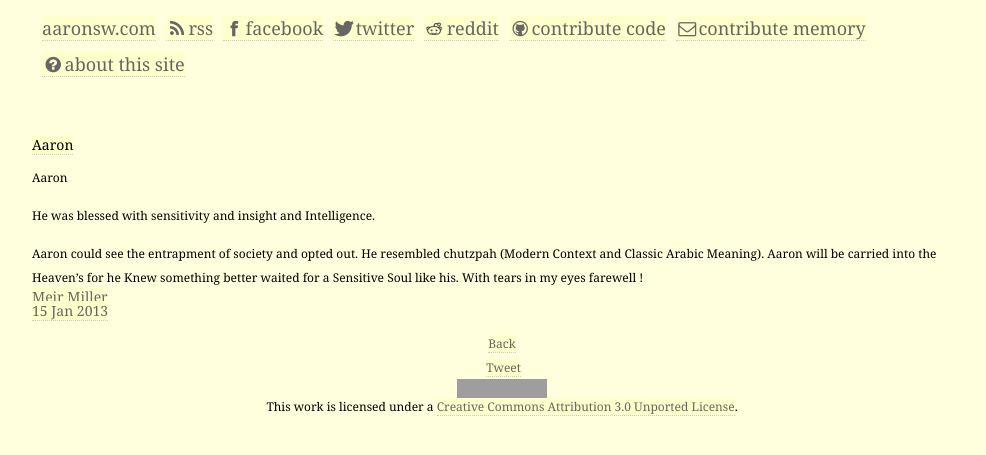
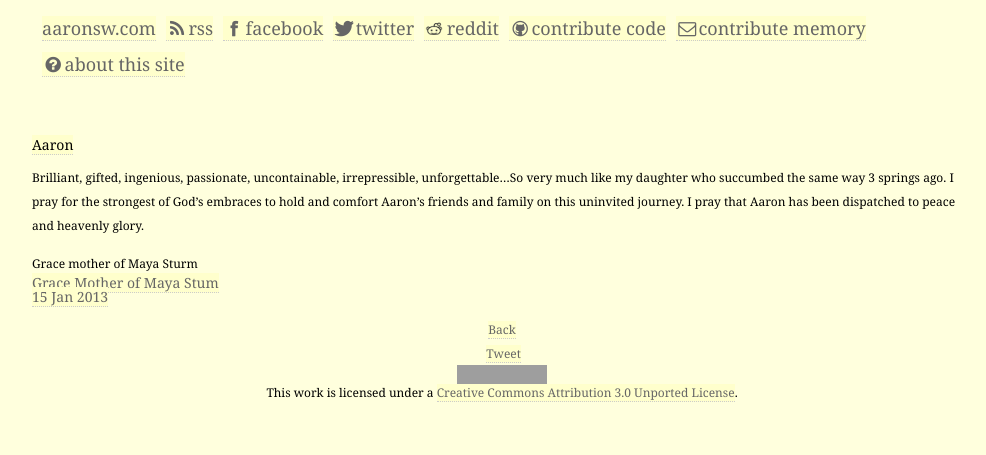
Before and after one commit to guanix/rememberaaronsw, a Jekyll site: the page built from memories/_posts/2013-01-15-Aaron.md, in a window 1280 px wide. Shown: the top 455 px of the page, without its empty margins (138-1124 px from the left). Built offline with Jekyll 4.4.1, drawn with Linux system fonts in a browser that asks for light colours; comment, search, counter and statistics services are not loaded; grey boxes are pictures that could not be loaded.

Commit message:
4 more posts

```diff
--- a/memories/_posts/2013-01-15-Aaron.md
+++ b/memories/_posts/2013-01-15-Aaron.md
@@ -1,16 +1,12 @@
 ---
-author: Meir Miller
+author: Grace Mother of Maya Stum
 type: post
 date: 2013-01-15
 title: Aaron
 layout: default
-
 ---
 
-Aaron
+Brilliant, gifted, ingenious, passionate, uncontainable, irrepressible, unforgettable...So very much like my daughter who succumbed the same way 3 springs ago. I pray for the strongest of God's embraces to hold and comfort Aaron's friends and family on this uninvited journey. I pray that Aaron has been dispatched to peace and heavenly glory.
 
-He was blessed with sensitivity and insight and Intelligence.
-
-Aaron could see the entrapment of society and opted out. He resembled chutzpah (Modern Context and Classic Arabic Meaning).
-Aaron will be carried into the Heaven’s for he Knew something better waited for a Sensitive Soul like his.
-With tears in my eyes farewell !
+Grace
+mother of Maya Sturm
```
Also changed, not shown: memories/_posts/2013-01-15-My-heart-goes-out-to-his-family.md (added, +14 -0 lines), memories/_posts/2013-01-15-The-Blues-in-D-for-Aaron-Swartz.md (added, +50 -0 lines), memories/_posts/2013-01-15-We-Must-Become-Aaron-Swartz.md (added, +14 -0 lines).
